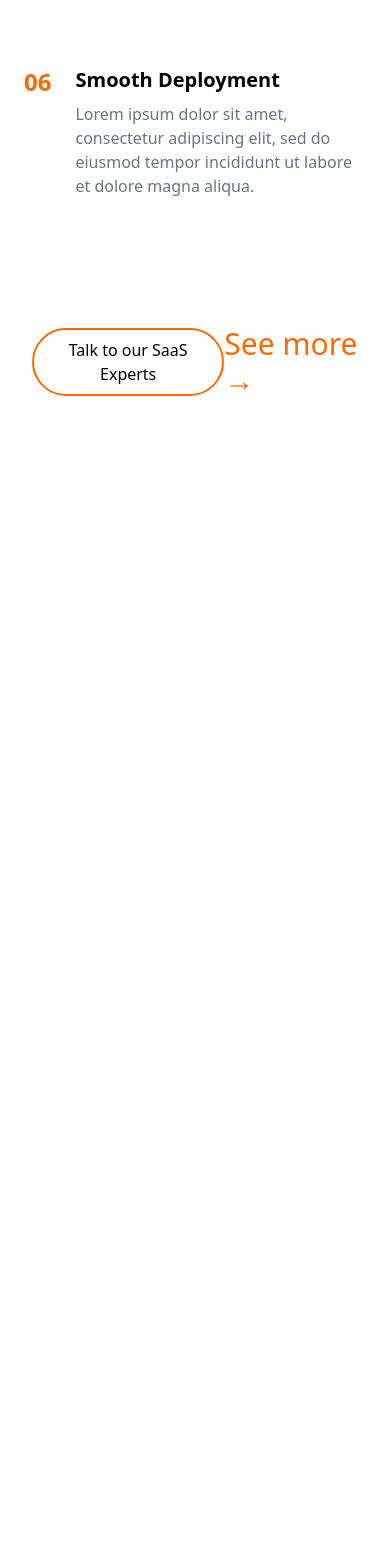
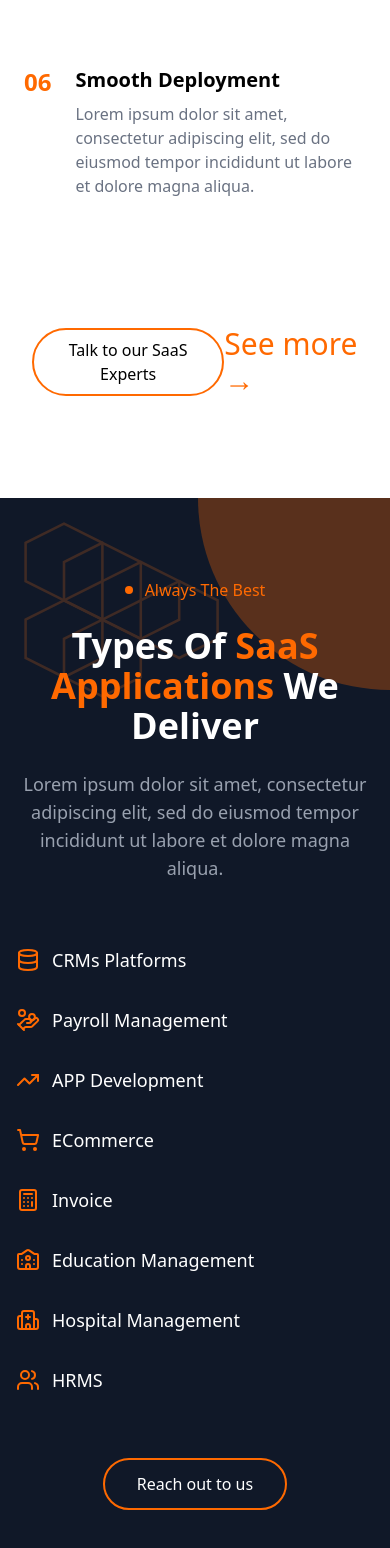
Before and after one commit to rishitharaghana/mnTechs, a React (Vite) app: page /services in a window 390 px wide. Shown: the part 5076-6624 px from the top of the page. Before the commit the page ends 5574 px from the top, so only its background shows below. Built offline with nearby package versions, Linux system fonts and the light colour scheme.

Commit message:
changes made in services

```diff
--- a/src/Components/Navigation.jsx
+++ b/src/Components/Navigation.jsx
@@ -49,7 +49,7 @@ const Navigation = () => {
       ],
     },
 
-    { name: "Contact Us", path: "/contact" },
+    { name: "Reach Us", path: "/contact" },
   ];
 
   useEffect(() => {
--- /dev/null
+++ b/src/Services/SaasApplications.jsx
@@ -0,0 +1,102 @@
+import React from 'react'
+import { Database, HandCoins, TrendingUp, ShoppingCart, Calculator, University, Hospital, Users } from 'lucide-react';
+
+const SaasApplications = () => {
+  const services = [
+    {
+      icon: Database,
+      title: "CRMs Platforms"
+    },
+    {
+      icon: HandCoins,
+      title: "Payroll Management"
+    },
+    {
+      icon: TrendingUp,
+      title: "APP Development"
+    },
+    {
+      icon: ShoppingCart,
+      title: "ECommerce "
+    },
+    {
+      icon: Calculator,
+      title: "Invoice"
+    },
+    {
+      icon: University,
+      title: "Education Management"
+    },
+    {
+      icon: Hospital,
+      title: "Hospital Management"
+    },
+    {
+      icon: Users,
+      title: "HRMS"
+    }
+  ];
+
+  return (
+    <section className="relative py-20 bg-gray-900 overflow-hidden">
+
+      <div className="absolute top-0 left-0 w-64 h-64 opacity-20">
+        <svg viewBox="0 0 200 200" className="w-full h-full">
+          <g stroke="#f97316" strokeWidth="2" fill="none">
+            <polygon points="50,20 80,35 80,65 50,80 20,65 20,35" />
+            <polygon points="80,35 110,50 110,80 80,95 50,80 50,50" />
+            <polygon points="110,50 140,65 140,95 110,110 80,95 80,65" />
+            <polygon points="140,65 170,80 170,110 140,125 110,110 110,80" />
+            <polygon points="50,80 80,95 80,125 50,140 20,125 20,95" />
+            <polygon points="80,95 110,110 110,140 80,155 50,140 50,110" />
+          </g>
+        </svg>
+      </div>
+
+      <div className="absolute top-0 right-0 w-96 h-96 bg-orange-500 rounded-full opacity-30 -translate-y-48 translate-x-48"></div>
+
+      <div className="max-w-7xl mx-auto px-4 sm:px-6 lg:px-8 relative">
+
+        <div className="text-center mb-16">
+          <div className="flex items-center justify-center mb-6">
+            <span className="w-2 h-2 bg-orange-500 rounded-full mr-3"></span>
+            <span className="text-orange-500 font-medium">Always The Best</span>
+          </div>
+
+          <h2 className="text-4xl md:text-5xl font-bold text-white mb-6">
+            Types Of <span className="text-orange-500">SaaS Applications</span> We Deliver
+          </h2>
+
+          <p className="text-gray-400 text-lg max-w-3xl mx-auto">
+            Lorem ipsum dolor sit amet, consectetur adipiscing elit, sed do eiusmod tempor
+            incididunt ut labore et dolore magna aliqua.
+          </p>
+        </div>
+
+
+        <div className="grid grid-cols-1 md:grid-cols-2 lg:grid-cols-4 gap-8 mb-16">
+          {services.map((service, index) => {
+            const IconComponent = service.icon;
+            return (
+              <div key={index} className="flex items-center space-x-3 text-white">
+                <div className="flex-shrink-0">
+                  <IconComponent className="w-6 h-6 text-orange-500" />
+                </div>
+                <span className="text-lg font-medium">{service.title}</span>
+              </div>
+            );
+          })}
+        </div>
+
+
+        <div className="text-center">
+          <button className="bg-transparent border-2 border-orange-500 text-white px-8 py-3 rounded-full font-semibold hover:bg-orange-500 transition-colors duration-300">
+            Reach out to us
+          </button>
+        </div>
+      </div>
+    </section>
+  );
+};
+
+export default SaasApplications;
--- a/src/pages/Contact.jsx
+++ b/src/pages/Contact.jsx
@@ -57,27 +57,28 @@ const Contact = () => {
                         Home
                       </Link>
                       <span className="text-orange-500 mx-2">●</span>
-            <span className="text-gray-500">Contact Us</span>
+                      <span className="text-gray-500">Reach Us</span>
                     </div>
                     <div className="flex items-center gap-10 md:gap-10">
                       <h1 className="text-4xl md:text-5xl font-bold text-black">
-              LET'S DISCUSS THIS OPPORTUNITY
+                        LET'S DISCUSS THIS OPPURTUNITY
                       </h1>
                       <img
                         src="/deco-2.svg"
                         alt="Decoration"
-              className=" h-auto transform rotate-90"
+                        className="w-40 md:w-50 h-auto transform rotate-90"
                       />
                     </div>
                   </div>
                 </div>
-      <div className="relative py-16  bg-white">
+                <div className="relative py-16 px-6 md:px-20 bg-white">
                   <img
                     src={map}
                     alt="hexagon background"
                     className="absolute right-10 top-10 opacity-10 pointer-events-none hidden md:block"
                     style={{ height: "150px" }}
                   />
+
         <div className="px-10 pt-10 pb-10">
           <div className="grid grid-cols-1 lg:grid-cols-3 gap-8">
             <div className="lg:col-span-2">
--- a/src/pages/Services.jsx
+++ b/src/pages/Services.jsx
@@ -7,6 +7,7 @@ import { Link } from "react-router-dom";
 import Navigation from "../Components/Navigation";
 import Safegaurd from "../Services/Safegaurd";
 import BackgroundCarousel from "../Components/Ui/Backgroundcarousel";
+import SaasApplications from "../Services/SaasApplications";
 const services = [
   {
     id: "01",
@@ -162,6 +163,7 @@ const Services = () => {
         </div>
       </div>
       <Approach />
+      <SaasApplications />
     </div>
   );
 };
```
Also changed, not shown: src/Services/Service Footer.jsx (added). Lines whose indentation alone changed are shown as unchanged.
